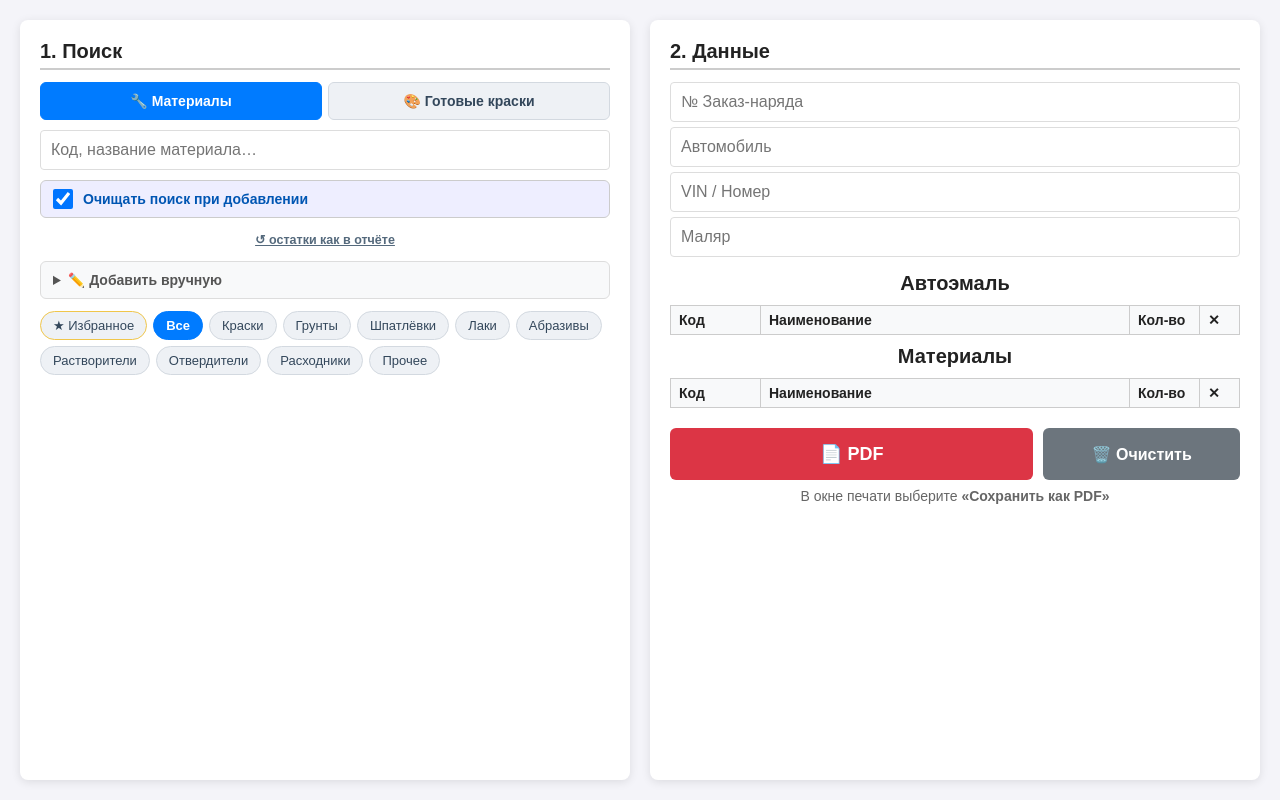
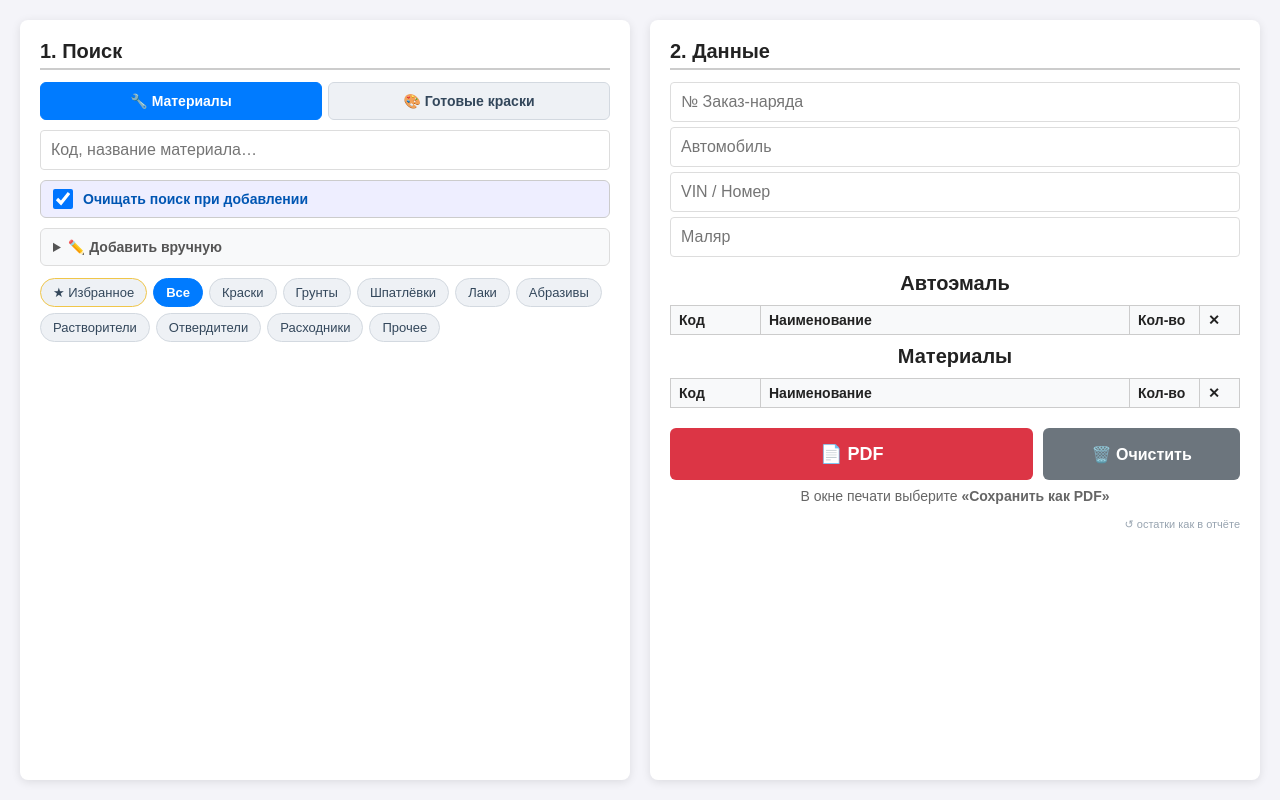
Before and after one commit to chipalino666-sudo/PaintApp_mini, a plain HTML site: page index.html in a window 1280 px wide. Drawn offline with Linux system fonts and the light colour scheme.

Commit message:
Сброс остатков — маленькой ссылкой внизу бланка, а не под пальцами

```diff
--- a/index.html
+++ b/index.html
@@ -35,9 +35,6 @@
       Очищать поиск при добавлении
     </label>
 
-    <button type="button" class="link-btn" id="btnResetStock" title="Вернуть остатки как в отчёте от 16.11.2026">
-      ↺ остатки как в отчёте
-    </button>
 
     <details class="manual-add" id="manualBlock">
       <summary>✏️ Добавить вручную</summary>
@@ -118,6 +115,12 @@
       <button class="btn-clear" id="btnClear">🗑️ Очистить</button>
     </div>
     <div class="hint">В окне печати выберите <b>«Сохранить как PDF»</b></div>
+
+    <div class="form-footer">
+      <button type="button" class="link-btn" id="btnResetStock" title="Вернуть остатки как в отчёте от 16.11.2026">
+        ↺ остатки как в отчёте
+      </button>
+    </div>
   </section>
 
 </div>
--- a/styles.css
+++ b/styles.css
@@ -865,17 +865,23 @@ th { background: #f8f9fa; font-size: 14px; }
 .star:hover { background: #fdf5da !important; }
 .star.active { color: #e0a800; }
 
-/* Кнопка сброса остатков */
+/* Мелкая ссылка внизу бланка */
+.form-footer {
+  margin-top: 10px;
+  text-align: right;
+}
+
 .link-btn {
+  display: inline-block;
+  width: auto;
   background: transparent !important;
-  color: #54697c;
+  color: #98a4b0;
   border: none;
-  font-size: 12.5px;
-  font-weight: 600;
-  text-decoration: underline;
-  padding: 4px 0 !important;
-  margin-bottom: 10px;
+  font-size: 11px;
+  font-weight: 500;
+  text-decoration: none;
+  padding: 2px 0 !important;
   cursor: pointer;
 }
 
-.link-btn:hover { color: #007bff; }
+.link-btn:hover { color: #6b7a89; text-decoration: underline; }
```
